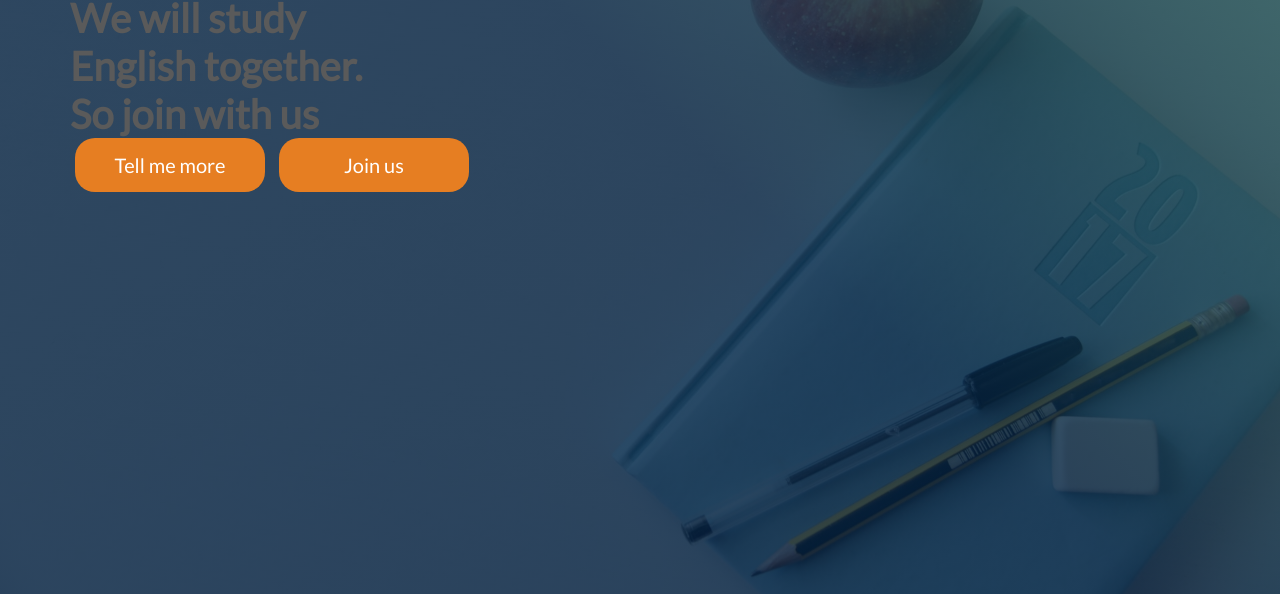
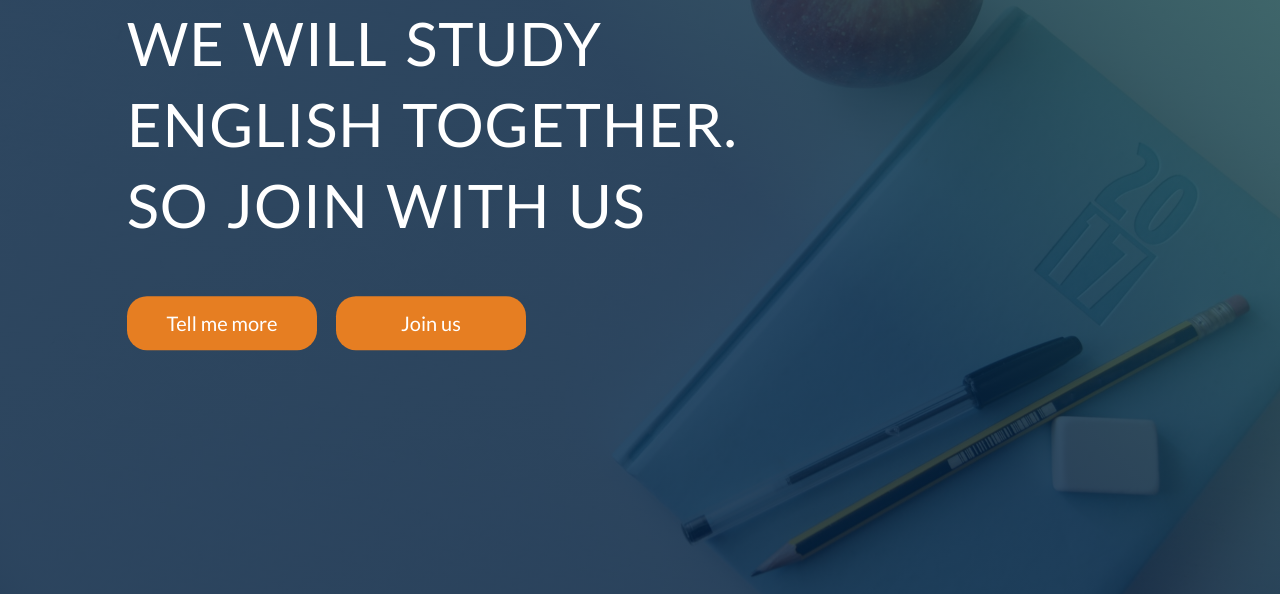
Before and after one commit to BuiTanLan/LandingPage, a plain HTML site: page index.html in a window 1280 px wide. Shown: the part 206-800 px from the top of the page. Drawn offline with Linux system fonts and the light colour scheme.

Commit message:
main box style

```diff
--- a/resources/css/styles.css
+++ b/resources/css/styles.css
@@ -18,7 +18,7 @@ html{
     background-color: #e67e22;
     padding: 15px 30px;
     border-radius: 20px;
-    margin: 0 5px;
+    margin-right: 15px;
     width: 190px;
     display: inline-block;
     text-align: center;
@@ -28,10 +28,29 @@ html{
 .btn:active{
     background-color: #d35400;
 }
+.row
+{
+    max-width: 1140px;
+    margin: 0 auto;
+}
 .clearfix::after{
     content: "";
     display: table;
     clear: both;
+}
+h1,h2, h3
+{
+    text-transform: uppercase;
+    letter-spacing: 1px;
+    /*sets the spacing behavior between text characters */
+}
+h1{
+    font-size: 300%;
+    font-weight: 400;
+    word-spacing: 5px;
+    color: white;
+    line-height: 135%;
+    margin-bottom: 50px;
 }
 /* ----------------HAEDER---------------- */
 header{
@@ -79,3 +98,11 @@ header{
     border-bottom: 2px solid #cccccc;
 
 }
+.heading-main-box
+{
+    position: absolute;
+    top: 50%;
+    left: 50%;
+    transform: translate(-45%, -55%);
+    width: 1140px;
+}
```
